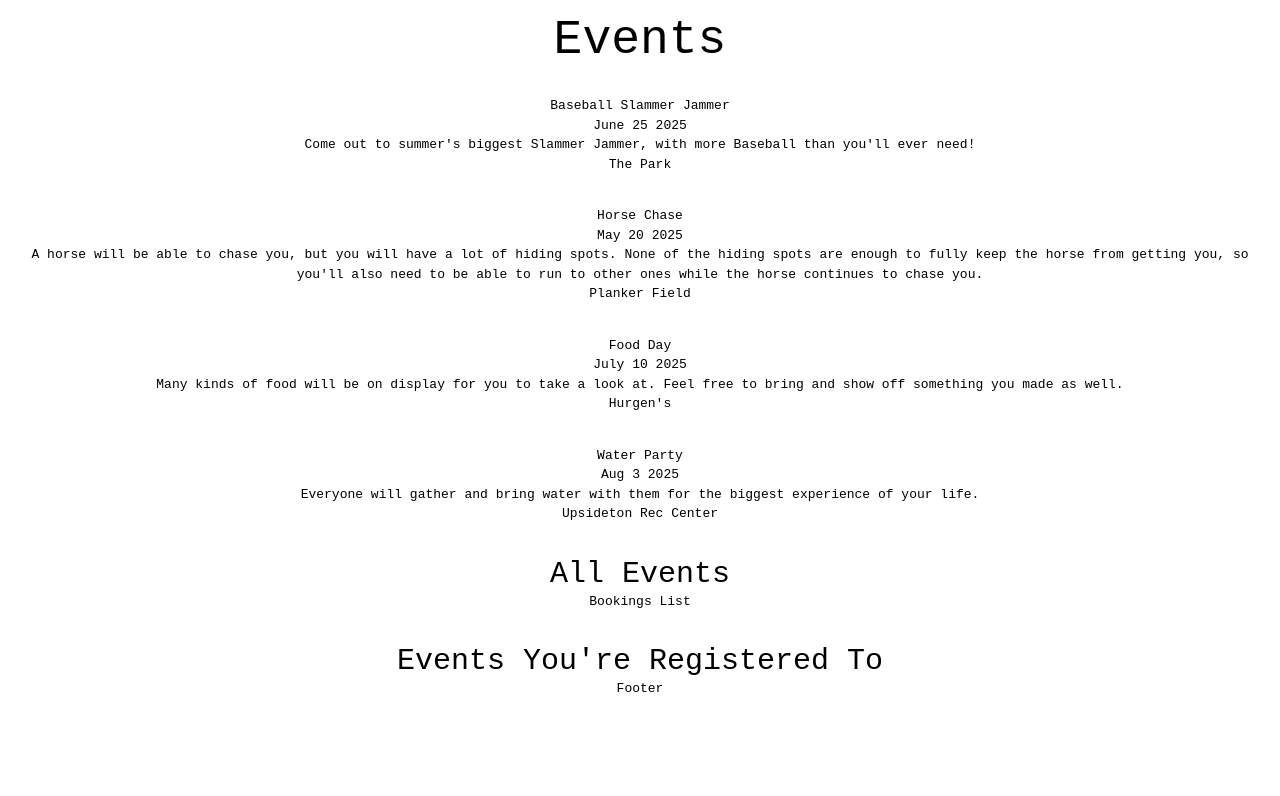
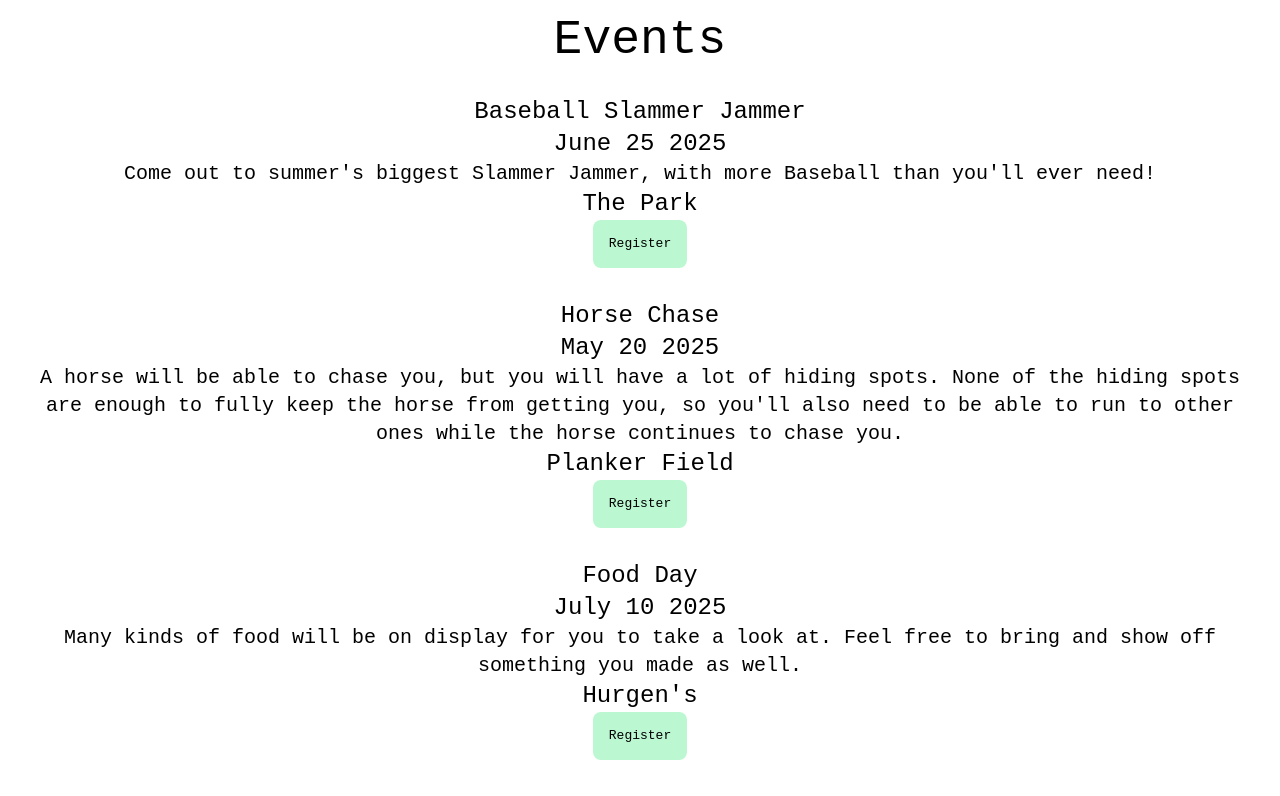
Before and after one commit to LJacobDev/vue-3-in-action-projects, a Vue app in the folder p04-event-booking-rewrite/: page / in a window 1280 px wide. Shown: the top 796 px of the page. Built offline with nearby package versions, Linux system fonts and the light colour scheme; data requests are answered from the project's data file.

Commit message:
Initial styling of event details before making into a component set

```diff
--- a/p04-event-booking-rewrite/src/components/EventsList.vue
+++ b/p04-event-booking-rewrite/src/components/EventsList.vue
@@ -22,16 +22,19 @@ const fetchEvents = async url => {
 <template>
   <div v-for="event in events" :key="event.id">
     <div>
-      {{ event.eventName }}
+      <h3 class="text-2xl">{{ event.eventName }}</h3>
     </div>
     <div>
-      {{ event.when }}
+      <h3 class="text-2xl">{{ event.when }}</h3>
     </div>
     <div>
-      {{ event.description }}
+      <h3 class="text-xl">{{ event.description }}</h3>
     </div>
     <div>
-      {{ event.location }}
+      <h3 class="text-2xl">{{ event.location }}</h3>
     </div>
+    <button class="px-4 py-2 rounded-lg w-30 h-12 bg-green-200 font-thin">
+      Register
+    </button>
   </div>
 </template>
```
